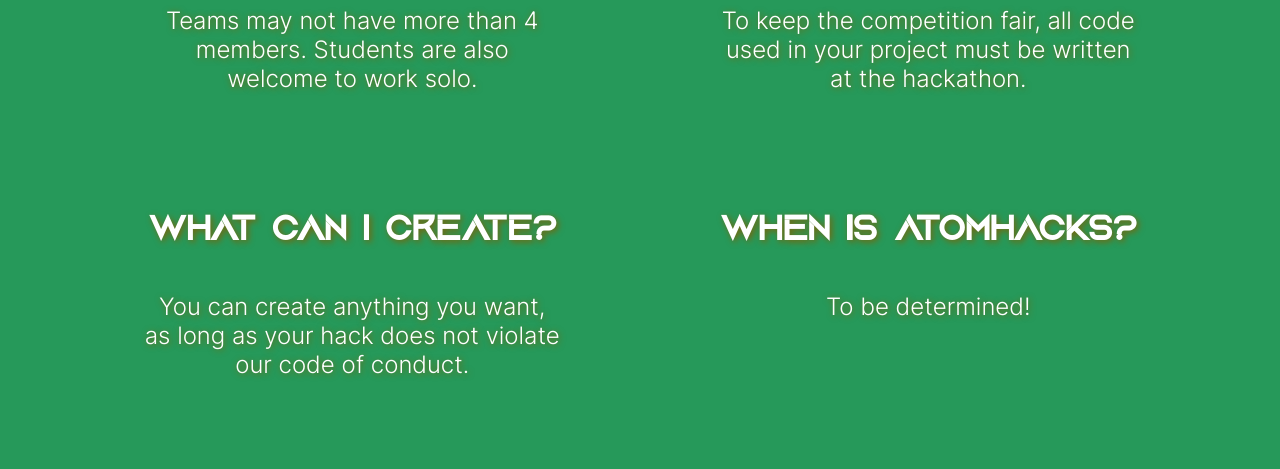
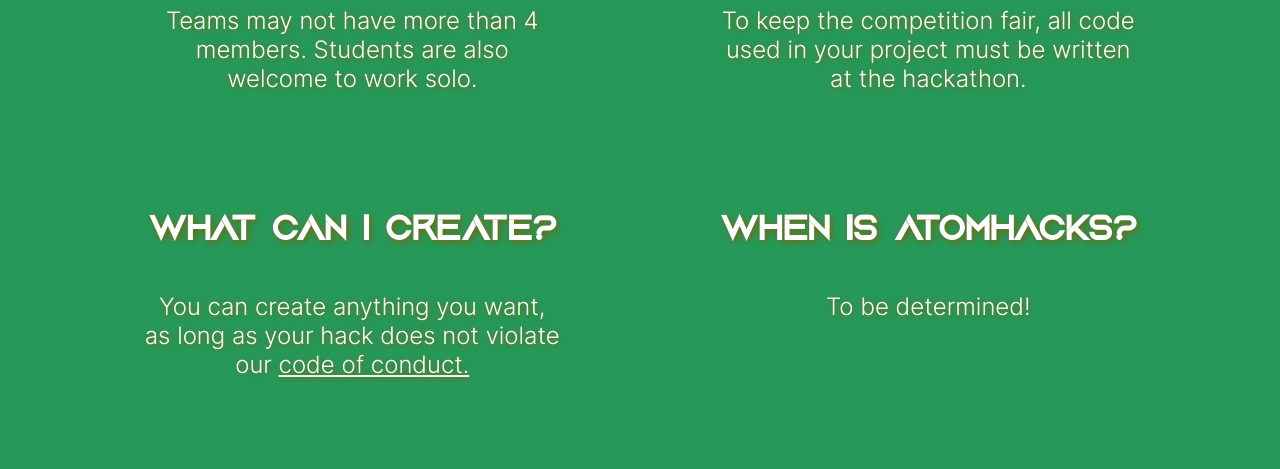
Before and after one commit to atomhacks/VIII, a Next.js app: page / in a window 1280 px wide. Shown: the part 3060-3529 px from the top of the page. Built offline with nearby package versions, Linux system fonts and the light colour scheme.

Commit message:
code of conduct

```diff
--- a/components/sections/FAQ.js
+++ b/components/sections/FAQ.js
@@ -21,15 +21,6 @@
     answer:
       "To keep the competition fair, all code used in your project must be written at the hackathon.",
   },
-  {
-    question: "WHAT CAN I CREATE?",
-    answer:
-      "You can create anything you want, as long as your hack does not violate our code of conduct.",
-  },
-  {
-    question: "WHEN IS ATOMHACKS?",
-    answer: "To be determined!",
-  },
 ];
 
 const FAQ = () => {
@@ -45,6 +36,24 @@
             <p className={faqStyles.answer}>{ques.answer}</p>
           </div>
         ))}
+        <div>
+          <h1 className={faqStyles.question}>WHAT CAN I CREATE?</h1>
+          <p className={faqStyles.answer}>
+            You can create anything you want, as long as your hack does not
+            violate our{" "}
+            <a
+              href="https://docs.google.com/document/d/1fMx-8iApjgRuAs0mH2T4yCz6WGrwTwNGHS854C-fmKQ/edit?usp=sharingcode"
+              target="_blank"
+              rel="noreferrer"
+            >
+              <u>code of conduct.</u>
+            </a>{" "}
+          </p>
+        </div>
+        <div>
+          <h1 className={faqStyles.question}>WHEN IS ATOMHACKS?</h1>
+          <p className={faqStyles.answer}>To be determined!</p>
+        </div>
       </div>
     </div>
   );
```
